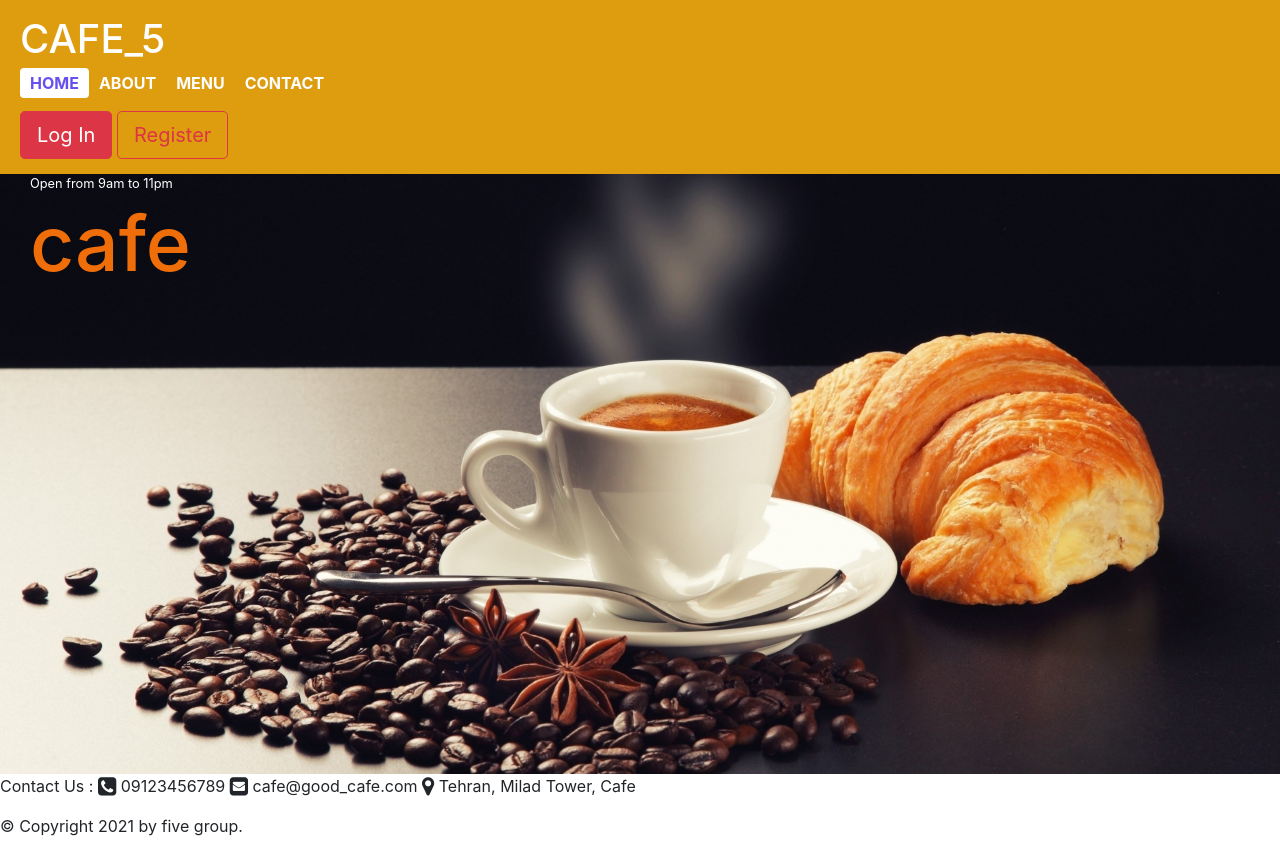
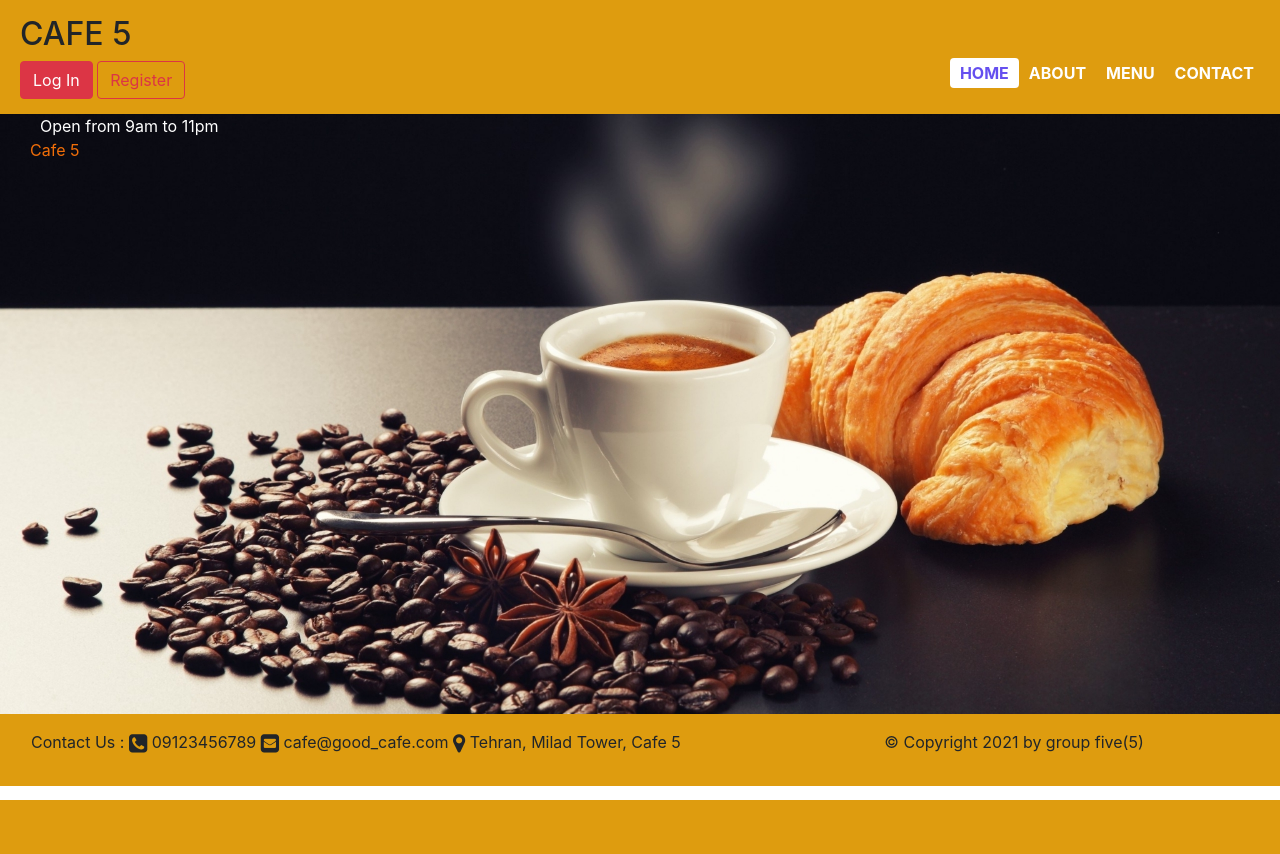
Before and after one commit to sepehr-ahmadi/django_test_project, a Flask app: page / in a window 1280 px wide. After the commit the page ends 800 px from the top, so only its background shows below. Run offline with Flask 2, Linux system fonts and the light colour scheme; some libraries are stand-ins or nearby versions.

Commit message:
new update front

```diff
--- a/templates/about_us.html
+++ b/templates/about_us.html
@@ -12,9 +12,7 @@
 {% endblock %}
 {% block content %}
 <div class="container-fluid content">
-    <div class="row">
-        <p>Contact Us : <i class="fa fa-phone-square fa-lg">  </i>  09123456789  <i class="fa fa-envelope-square fa-lg" >  </i> cafe@good_cafe.com <i class="fa fa-map-marker fa-lg"> </i> Tehran, Milad Tower, Cafe </p>
-    </div>
+
     <div class="row">
         <h1>
             About Us:
--- a/templates/cafe_base.html
+++ b/templates/cafe_base.html
@@ -18,9 +18,9 @@
 </head>
 <body>
 <header>
-    <h1>CAFE_5</h1>
+    <h2>CAFE 5</h2>
     <nav>
-        <ul class="main-nav">
+        <ul class="main-nav" style="position: absolute; right: 1rem" id="my-nav">
             <li><a href="{{ url_for('home') }}" id="home">HOME</a></li>
             <li><a href="{{ url_for('about_us') }}" id="about">ABOUT</a></li>
             <li><a href="{{ url_for('menu') }}" id="menu">MENU</a></li>
@@ -28,18 +28,39 @@
         </ul>
     </nav>
         <div >
-            <a type="button" class="btn btn-danger btn-lg" href="{{ url_for('login') }}" id="login"> Log In </a>
-            <a type="button" class="btn btn-outline-danger btn-lg" href="{{ url_for("register") }}" id="register"> Register </a>
+            <a type="button" class="btn btn-danger btn" href="{{ url_for('login') }}" id="login"> Log In </a>
+            <a type="button" class="btn btn-outline-danger btn" href="{{ url_for("register") }}" id="register"> Register </a>
 
         </div>
 </header>
 <div id="content">{% block content %}
 {% endblock %}</div>
-<div id="footer">
+<div id="footer" style="background-color: #de9c0f;">
     {% block footer %}
-        <p>Contact Us : <i class="fa fa-phone-square fa-lg">  </i>  09123456789  <i class="fa fa-envelope-square fa-lg" >  </i> cafe@good_cafe.com <i class="fa fa-map-marker fa-lg"> </i> Tehran, Milad Tower, Cafe </p>
-        <p>&copy; Copyright 2021 by five group.</p>
+        <div class="container-fluid">
+        <div class="row">
+            <div class="col-12 col-sm-8">
+                <p style=" padding: 1rem">Contact Us : <i class="fa fa-phone-square fa-lg">  </i>  09123456789  <i class="fa fa-envelope-square fa-lg" >  </i> cafe@good_cafe.com <i class="fa fa-map-marker fa-lg"> </i> Tehran, Milad Tower, Cafe 5 </p>
+            </div>
+            <div class="col-12 col-sm-4">
+                 <p style=" padding: 1rem">&copy; Copyright 2021 by group five(5)</p>
+            </div>
+        </div>
+        </div>
+
     {% endblock %}
 </div>
+<script>
+// Add active class to the current button (highlight it)
+var header = document.getElementById("my-nav");
+var btns = header.getElementsByTagName("a");
+for (var i = 0; i < btns.length; i++) {
+  btns[i].addEventListener("click", function() {
+  var current = document.getElementsByClassName("active");
+  current[0].className = current[0].className.replace(" active", "");
+  this.className += " active";
+  });
+}
+</script>
 </body>
 </html>
--- a/templates/home.html
+++ b/templates/home.html
@@ -11,13 +11,13 @@
 {% endblock %}
 {% block content %}
 <div class="container-fluid bgimg min-vh-75">
-    <div class="row">
-        <div class="col pr-lg-5 mr-3">
-            <h1 style="font-size: 6vw; position: absolute; left: 30px; color: #f06e09 ; padding-top: 3vh">cafe</h1>
-        </div>
-        <div class="row">
-        <p style="position: absolute; left: 30px; color: white; font-size: 1vw">Open from 9am to 11pm</p>
+    <div class="row pr-lg-5 mr-3 header-text">
+        <p style=" position: absolute; left: 30px; color: #f06e09 ; padding-top: 3vh">Cafe 5</p>
+
+
     </div>
+    <div class="row main-text">
+        <p style="position: absolute; left: 40px; color: white; ">Open from 9am to 11pm</p>
 
     </div>
 
```
Also changed, not shown: templates/menu_items.html (added, +27 -0 lines).
